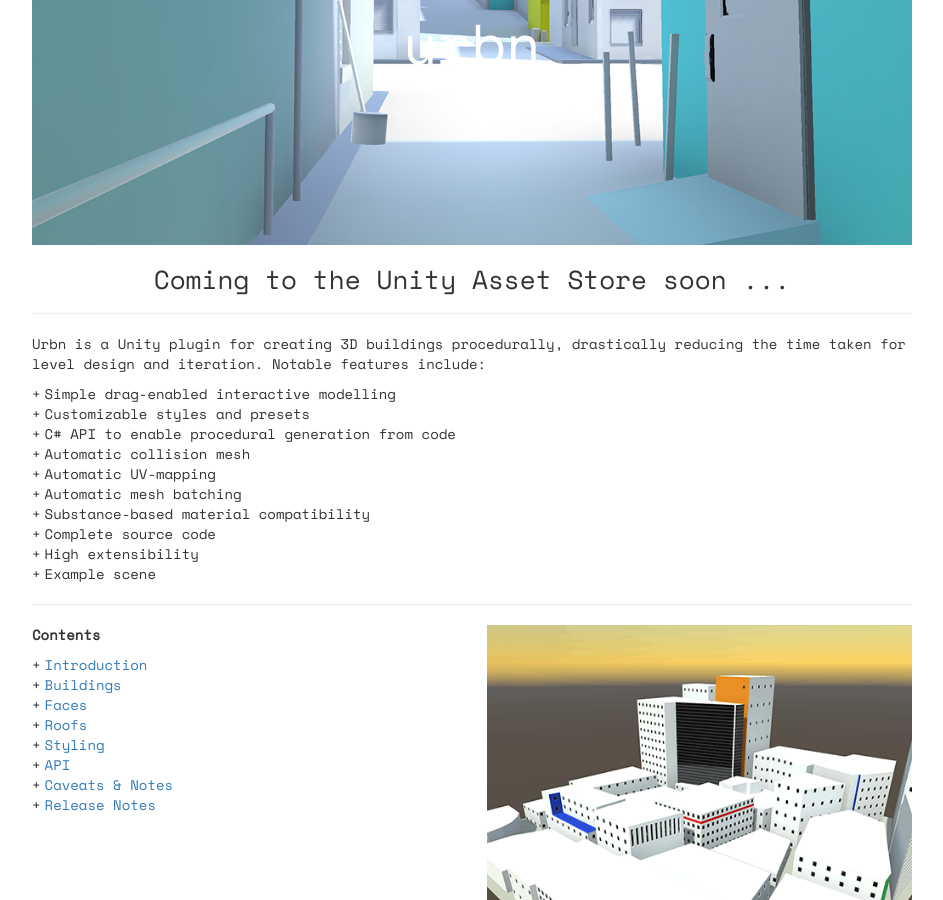
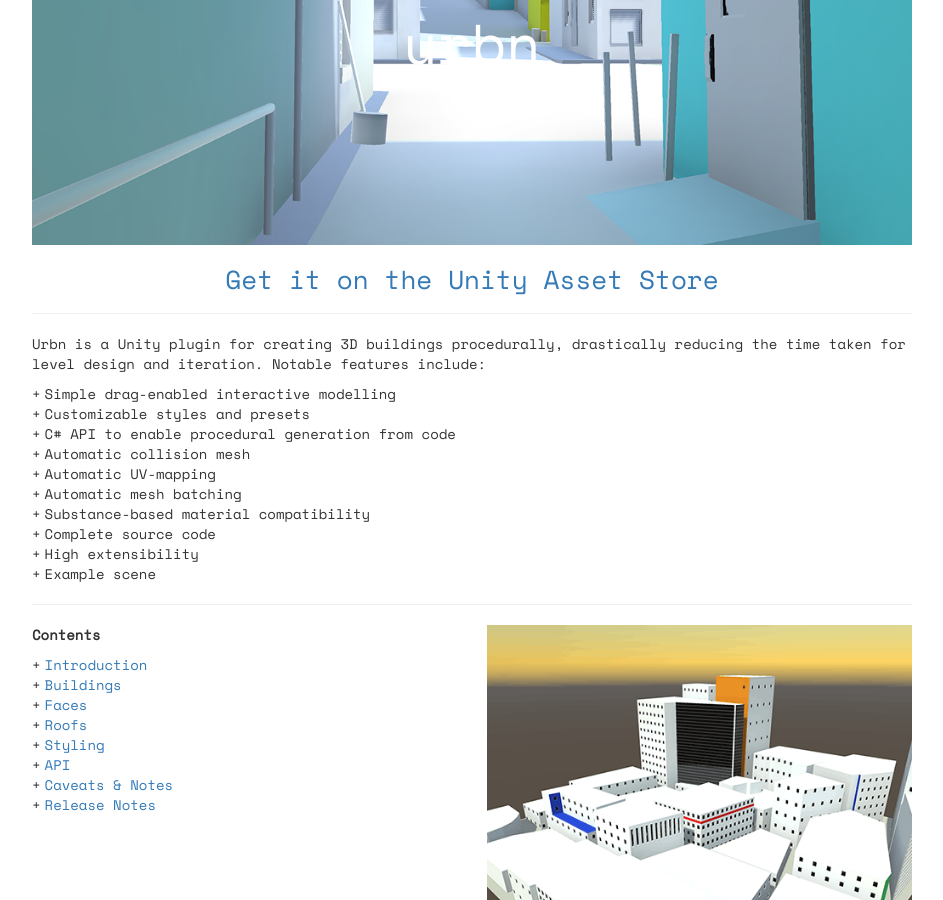
Before and after one commit to Occlusion/occlusion.github.io, a Jekyll site: the page built from _posts/2016-7-1-urbn.md, in a window 1280 px wide and 900 px high, scrolled down 384 px. Shown: the whole window, without its empty margins (168-1111 px from the left). Built offline with Jekyll 4.4.1, drawn with Linux system fonts in a browser that asks for light colours; comment, search, counter and statistics services are not loaded; some of the changed text lies outside the part shown.

Commit message:
Added store URL

```diff
--- a/_posts/2016-7-1-urbn.md
+++ b/_posts/2016-7-1-urbn.md
@@ -6,7 +6,7 @@ categories: jekyll update
 image: urbn.png
 ---
 
-<center><h3>Coming to the Unity Asset Store soon ...</h3></center>
+<center><h3><a href="https://www.assetstore.unity3d.com/en/#!/content/73852">Get it on the Unity Asset Store</a></h3></center>
 
 ---
 
@@ -313,7 +313,7 @@ Urbn does have a few caveats that you should keep in mind:
 
 ---
 
-<center><h3>Coming to the Unity Asset Store soon ...</h3></center>
+<center><h3><a href="https://www.assetstore.unity3d.com/en/#!/content/73852">Get it on the Unity Asset Store</a></h3></center>
 
 ---
 
```
